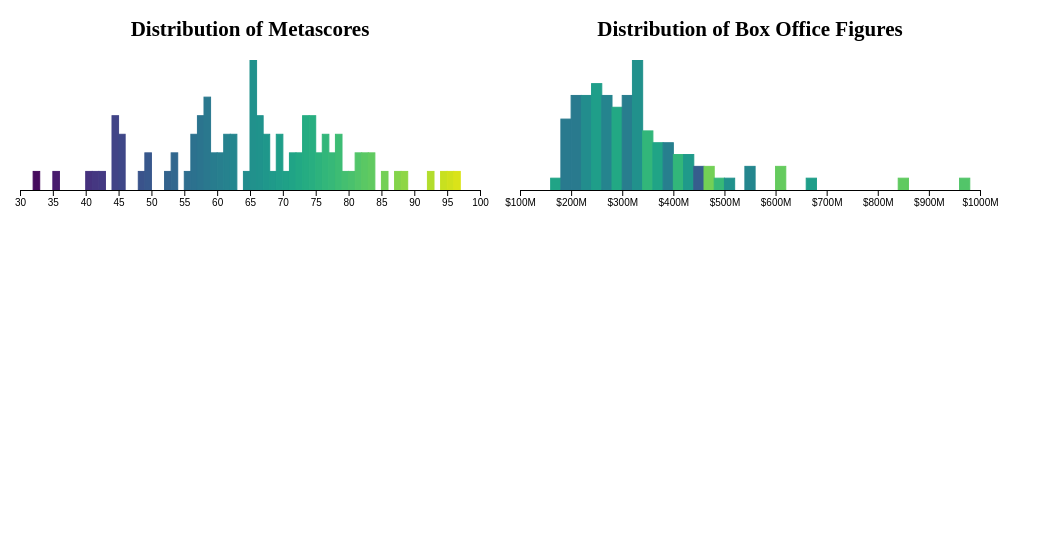
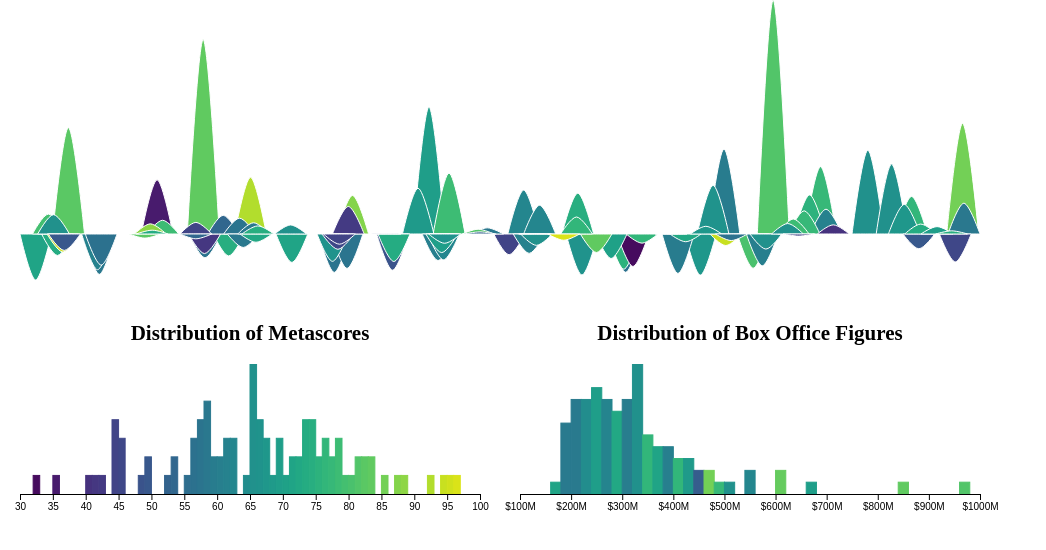
Before and after one commit to sxywu/react-d3-example, a React (Create React App) app: page / in a window 1280 px wide. Shown: the top 550 px of the page, without its empty margins (0-1046 px from the left). Built offline with nearby package versions, Linux system fonts and the light colour scheme; the HTML template or start-up script is replaced by a standard one.

Commit message:
Generate curves

```diff
--- a/src/App.js
+++ b/src/App.js
@@ -2,6 +2,7 @@ import React, { Component } from 'react';
 import * as d3 from "d3";
 import _ from "lodash";
 
+import AreaChart from './visualizations/AreaChart';
 import Histogram from './visualizations/Histogram';
 
 const startYear = 2008;
@@ -34,6 +35,7 @@ class App extends Component {
   render() {
     return (
       <div>
+        <AreaChart {...this.state} />
         <div style={{display: 'inline-block'}}>
           <h2>Distribution of Metascores</h2>
           <Histogram {...this.state} attr='score' />
--- /dev/null
+++ b/src/visualizations/AreaChart.js
@@ -0,0 +1,72 @@
+import React, { Component } from 'react';
+import * as d3 from "d3";
+import _ from "lodash";
+
+const width = 1000;
+const height = 300;
+const margin = {top: 0, right: 20, bottom: 20, left: 20};
+
+const monthsWidth = 2; // width of the areas
+
+class AreaChart extends Component {
+  state = {
+    arcs: [],
+  }
+
+  static getDerivedStateFromProps(nextProps) {
+    const {movies, filtered, colors} = nextProps;
+    if (!movies.length) return {};
+
+    // calculate median box office
+    const medianBox = d3.median(movies, d => d.boxOffice);
+
+    // x scale with dates
+    const [minDate, maxDate] = d3.extent(movies, d => d.date);
+    const xScale = d3.scaleTime()
+      .domain([
+        d3.timeMonth.offset(minDate, -2),
+        d3.timeMonth.offset(maxDate, 2),
+      ]).range([margin.left, width - margin.right]);
+
+    // y scale with boxOffice - medianBox
+    const yExtent = d3.extent(movies, d => d.boxOffice - medianBox);
+    const yScale = d3.scaleLinear()
+      .domain(yExtent).range([height - margin.bottom, margin.top]);
+
+    // need area generater
+    const areaGen = d3.area()
+      .y0(yScale(0))
+      .curve(d3.curveCatmullRom);
+
+    // calculate arcs from the movies
+    const arcs = _.chain(movies)
+      // put biggest arcs in the background
+      .sortBy(d => -Math.abs(d.boxOffice - medianBox))
+      .map(d => {
+        // for each arc, just need d & fill
+        return {
+          path: areaGen([
+            [xScale(d3.timeMonth.offset(d.date, -2)), yScale(0)],
+            [xScale(d.date), yScale(d.boxOffice - medianBox)],
+            [xScale(d3.timeMonth.offset(d.date, 2)), yScale(0)],
+          ]),
+          fill: colors(d.score),
+        }
+      }).value();
+
+    return {arcs}
+  }
+
+  render() {
+    return (
+      <svg width={width} height={height}>
+        {
+          this.state.arcs.map(d =>
+            <path d={d.path} fill={d.fill} stroke='#fff' />)
+        }
+      </svg>
+    )
+  }
+}
+
+export default AreaChart;
```
